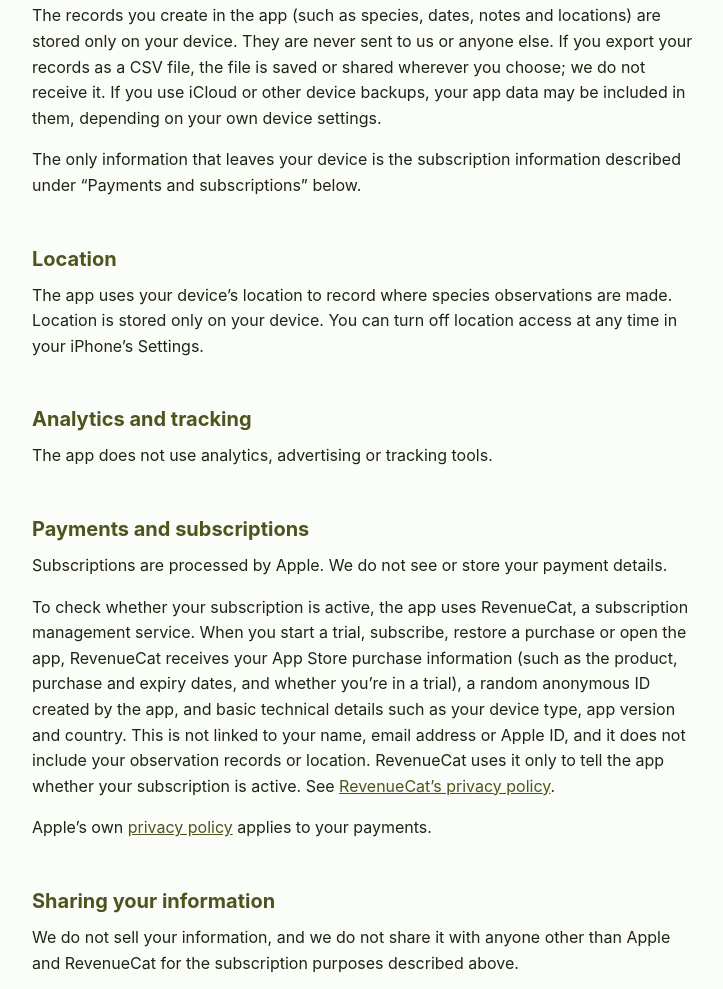
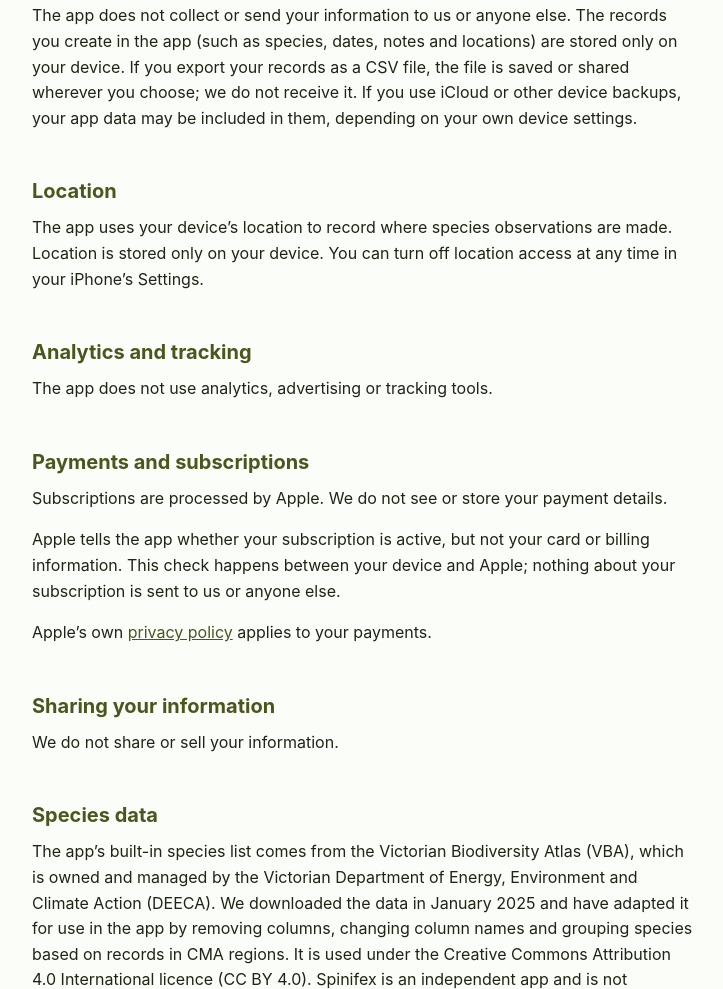
Before and after one commit to spinifex-app/spinifex-app.github.io, a plain HTML site: page privacy/index.html in a window 1280 px wide. Shown: the part 495-1484 px from the top of the page, without its empty margins (276-999 px from the left). Drawn offline with Linux system fonts and the light colour scheme.

Commit message:
Privacy policy: remove RevenueCat, subscriptions now use StoreKit only (#2)
Claude-Session: https://claude.ai/code/session_01V82PFpDMQmvkjc4o3PQPRV

Co-authored-by: Claude <noreply@anthropic.com>

```diff
--- a/privacy/index.html
+++ b/privacy/index.html
@@ -31,8 +31,7 @@
     <p>This policy explains what information the app collects, how it&rsquo;s used, and your choices.</p>
 
     <h2>Information the app collects</h2>
-    <p>The records you create in the app (such as species, dates, notes and locations) are stored only on your device. They are never sent to us or anyone else. If you export your records as a CSV file, the file is saved or shared wherever you choose; we do not receive it. If you use iCloud or other device backups, your app data may be included in them, depending on your own device settings.</p>
-    <p>The only information that leaves your device is the subscription information described under &ldquo;Payments and subscriptions&rdquo; below.</p>
+    <p>The app does not collect or send your information to us or anyone else. The records you create in the app (such as species, dates, notes and locations) are stored only on your device. If you export your records as a CSV file, the file is saved or shared wherever you choose; we do not receive it. If you use iCloud or other device backups, your app data may be included in them, depending on your own device settings.</p>
 
     <h2>Location</h2>
     <p>The app uses your device&rsquo;s location to record where species observations are made. Location is stored only on your device. You can turn off location access at any time in your iPhone&rsquo;s Settings.</p>
@@ -42,11 +41,11 @@
 
     <h2>Payments and subscriptions</h2>
     <p>Subscriptions are processed by Apple. We do not see or store your payment details.</p>
-    <p>To check whether your subscription is active, the app uses RevenueCat, a subscription management service. When you start a trial, subscribe, restore a purchase or open the app, RevenueCat receives your App Store purchase information (such as the product, purchase and expiry dates, and whether you&rsquo;re in a trial), a random anonymous ID created by the app, and basic technical details such as your device type, app version and country. This is not linked to your name, email address or Apple ID, and it does not include your observation records or location. RevenueCat uses it only to tell the app whether your subscription is active. See <a href="https://www.revenuecat.com/privacy">RevenueCat&rsquo;s privacy policy</a>.</p>
+    <p>Apple tells the app whether your subscription is active, but not your card or billing information. This check happens between your device and Apple; nothing about your subscription is sent to us or anyone else.</p>
     <p>Apple&rsquo;s own <a href="https://www.apple.com/legal/privacy/">privacy policy</a> applies to your payments.</p>
 
     <h2>Sharing your information</h2>
-    <p>We do not sell your information, and we do not share it with anyone other than Apple and RevenueCat for the subscription purposes described above.</p>
+    <p>We do not share or sell your information.</p>
 
     <h2>Species data</h2>
     <p>The app&rsquo;s built-in species list comes from the Victorian Biodiversity Atlas (VBA), which is owned and managed by the Victorian Department of Energy, Environment and Climate Action (DEECA). We downloaded the data in January 2025 and have adapted it for use in the app by removing columns, changing column names and grouping species based on records in CMA regions. It is used under the Creative Commons Attribution 4.0 International licence (CC BY 4.0). Spinifex is an independent app and is not endorsed by, or affiliated with, DEECA or the Victorian Government.</p>
@@ -57,7 +56,7 @@
 
     <h2>Your choices and deleting your data</h2>
     <p>Because your records are stored on your device, you can delete them at any time by clearing your saved records within the app. Exported CSV files are stored wherever you saved them and can be deleted there.</p>
-    <p>We don&rsquo;t hold any personal information about you. The anonymous subscription record kept by RevenueCat isn&rsquo;t linked to your identity; if you&rsquo;d like it deleted, email <a href="mailto:spinifexapp@gmail.com">spinifexapp@gmail.com</a>.</p>
+    <p>We don&rsquo;t hold any personal information about you, so there is nothing for us to access or delete on our side.</p>
     <p>If you have a question about this policy, email <a href="mailto:spinifexapp@gmail.com">spinifexapp@gmail.com</a>.</p>
 
     <h2>Children</h2>
```
